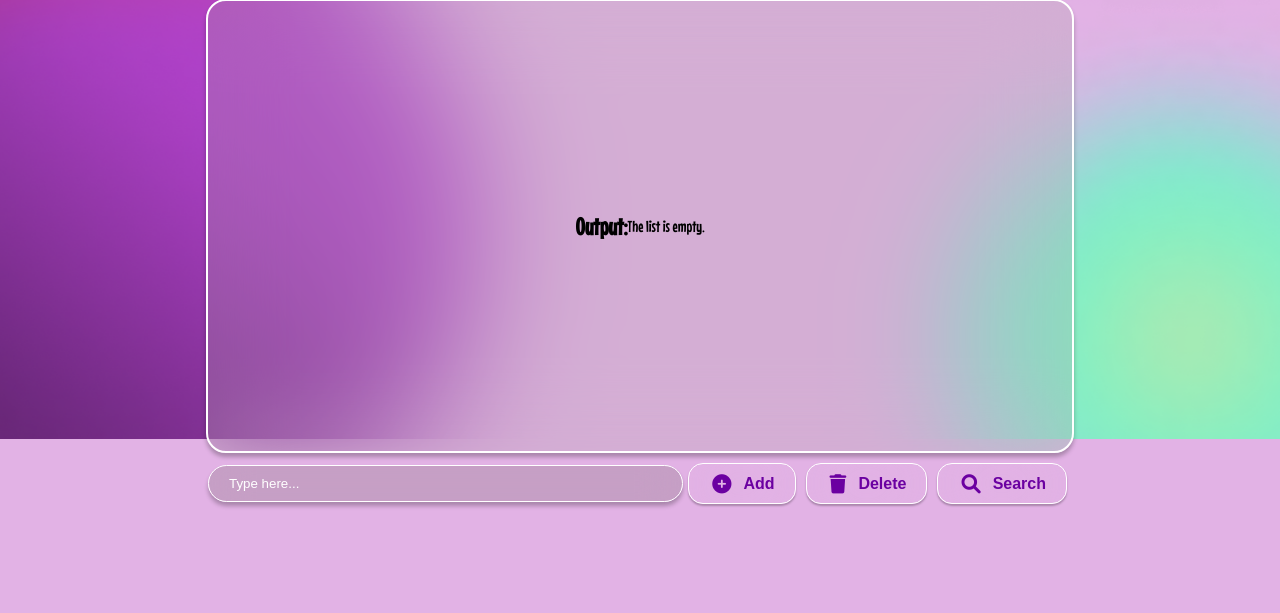
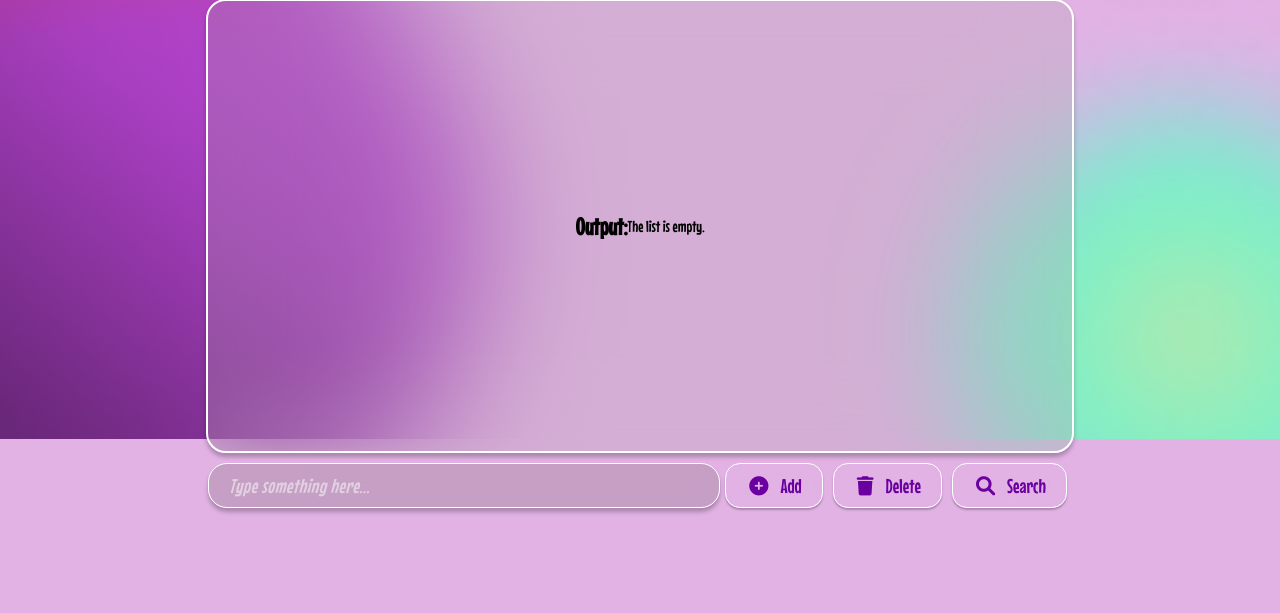
Before and after one commit to aidantiu/dsa_portfolio, a Flask app: page /linked-list in a window 1280 px wide. Shown: the part 416-1029 px from the top of the page. Before the commit the page ends 924 px from the top, so only its background shows below. Run offline with Flask 3, Linux system fonts and the light colour scheme.

Commit message:
style: update input fields and buttons with new font and improved placeholder text.

```diff
--- a/portfolio/app/static/styles/linked-list-style.css
+++ b/portfolio/app/static/styles/linked-list-style.css
@@ -77,10 +77,17 @@ input[type="text"] {
     box-shadow: 0px 4px 4px 0px rgba(0, 0, 0, 0.25);
     backdrop-filter: blur(20px);
     outline: none;
+    font-family: 'Mouse Memoirs', sans-serif;
+    font-size: 20px;
+    font-weight: lighter;
+    letter-spacing: 0.5px;
 }
 
 input[type="text"]::placeholder {
     color: white;
+    opacity: 0.5;
+    transition: opacity 0.3s;
+    font-style: italic;
 }
 
 .buttons {
@@ -102,10 +109,12 @@ input[type="text"]::placeholder {
     display: flex;
     align-items: center;
     gap: 10px;
-    font-size: 16px;
+    font-size: 20px;
     white-space: nowrap;
     min-width: 50px;
     padding: 10px 20px;
+    font-family: 'Mouse Memoirs', sans-serif;
+    font-weight: lighter;
 }
 
 .buttons .btn i {
@@ -195,7 +204,7 @@ input[type="text"]::placeholder {
     border-radius: 15px;
     z-index: 1;
     margin: 5px 0 10px 0;
-    min-width: 225px;
+    min-width: 200px;
     padding: 10px 0;
     box-sizing: border-box;
 }
@@ -247,6 +256,8 @@ input[type="text"]::placeholder {
 
 /* Additional styles for dropdown buttons and input fields */
 .dropdown .dropdown-content .btn {
+    font-family: 'Mouse Memoirs', sans-serif;
+    font-weight: lighter;
     margin-left: 6%;
     padding: 10px;
     display: inline-flex;
@@ -255,7 +266,7 @@ input[type="text"]::placeholder {
     white-space: nowrap;
     background: transparent;
     border: none;
-    font-size: 15px;
+    font-size: 20px;
     width: auto;
 }
 
--- a/portfolio/app/templates/linked-list.html
+++ b/portfolio/app/templates/linked-list.html
@@ -69,7 +69,7 @@
             <form method="POST">
             <div class="input-container">
                 <!-- Input field -->
-                <input type="text" id="inputData" name="data" placeholder="Type here..." />
+                <input type="text" id="inputData" name="data" placeholder="Type something here..." />
 
                 <div class="buttons">
                     <!-- Add Dropdown -->
```
